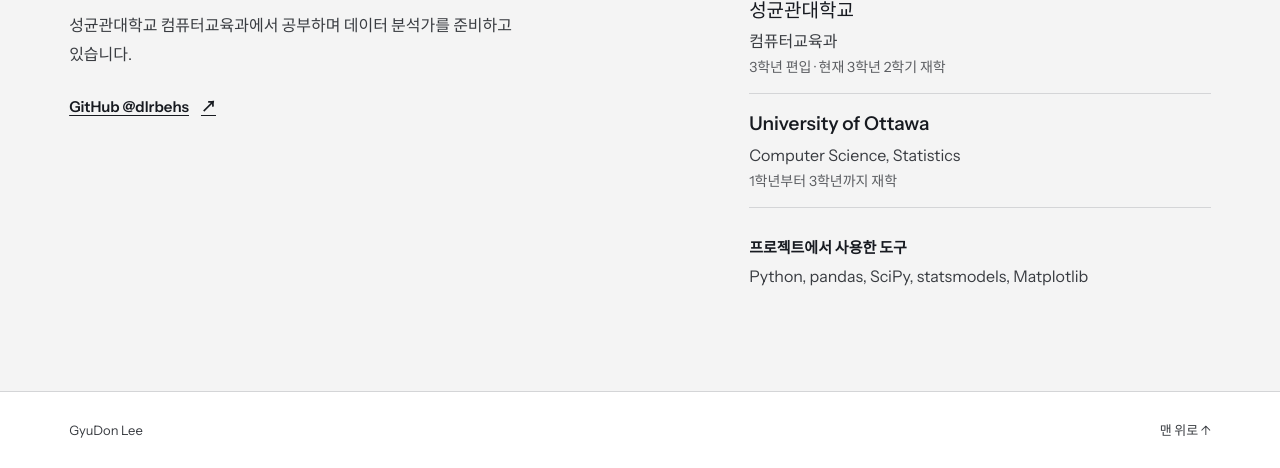
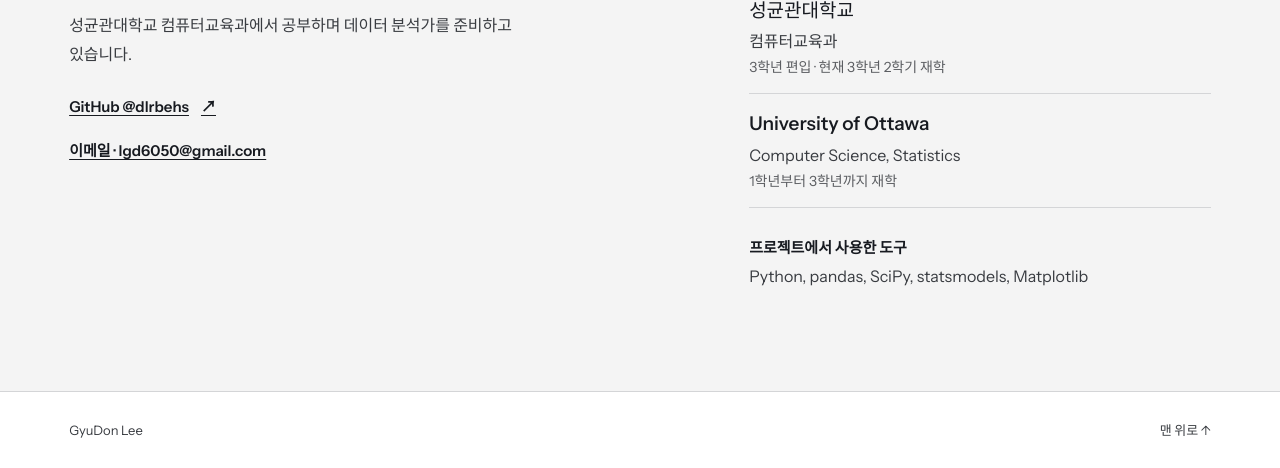
Before and after one commit to dlrbehs/dlrbehs.github.io, a plain HTML site: page index.html in a window 1280 px wide. Shown: the part 1824-2292 px from the top of the page. Drawn offline with Linux system fonts and the light colour scheme.

Commit message:
Add email contact to the portfolio introduction

```diff
--- a/index.html
+++ b/index.html
@@ -70,6 +70,7 @@
             <h3>이규돈 <span lang="en">GyuDon Lee</span></h3>
             <p>성균관대학교 컴퓨터교육과에서 공부하며 데이터 분석가를 준비하고 있습니다.</p>
             <a class="text-link" href="https://github.com/dlrbehs">GitHub @dlrbehs <span aria-hidden="true">↗</span></a>
+            <div><a class="text-link" href="mailto:lgd6050@gmail.com">이메일 · lgd6050@gmail.com</a></div>
           </div>
           <div class="background">
             <h3>학력</h3>
```
